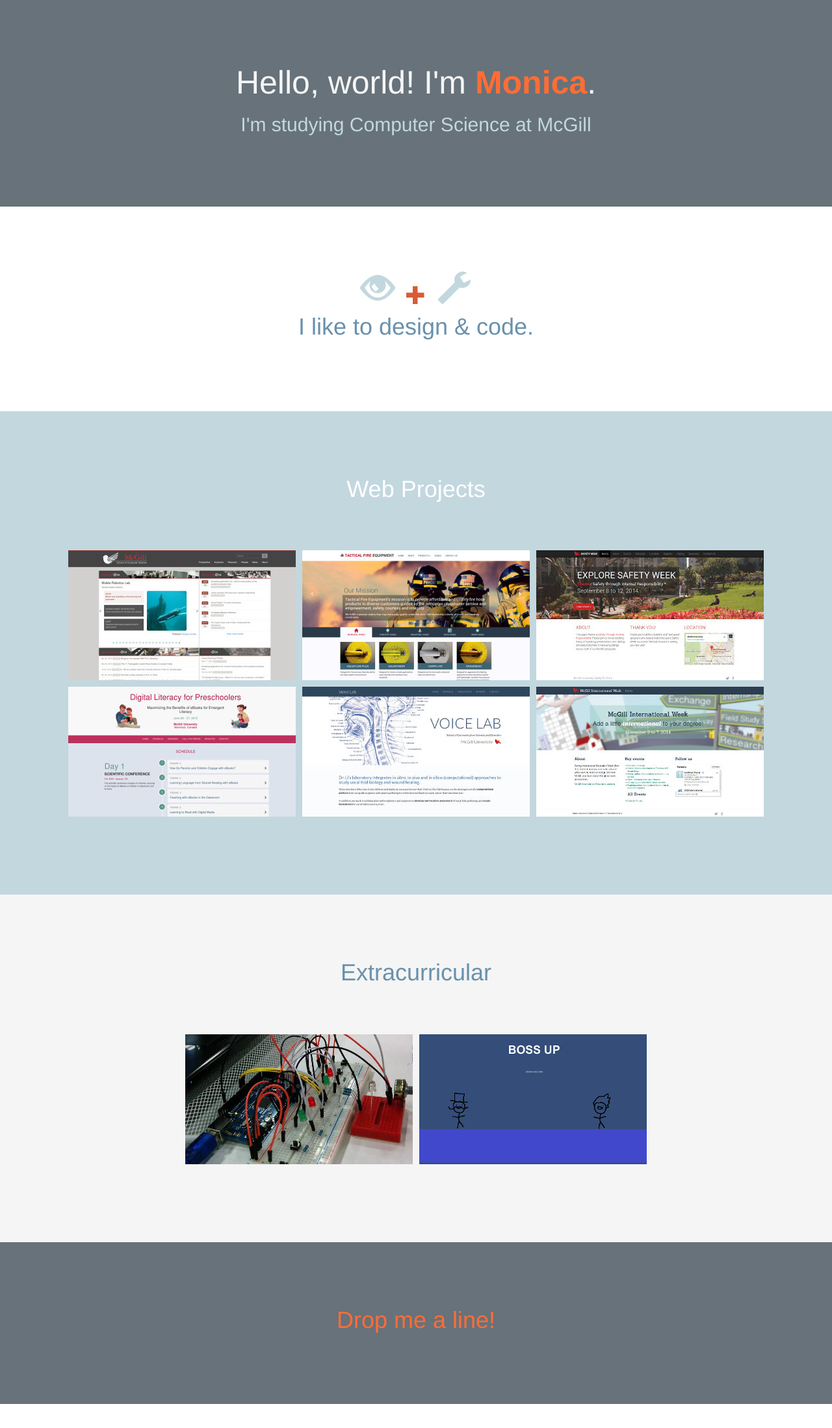
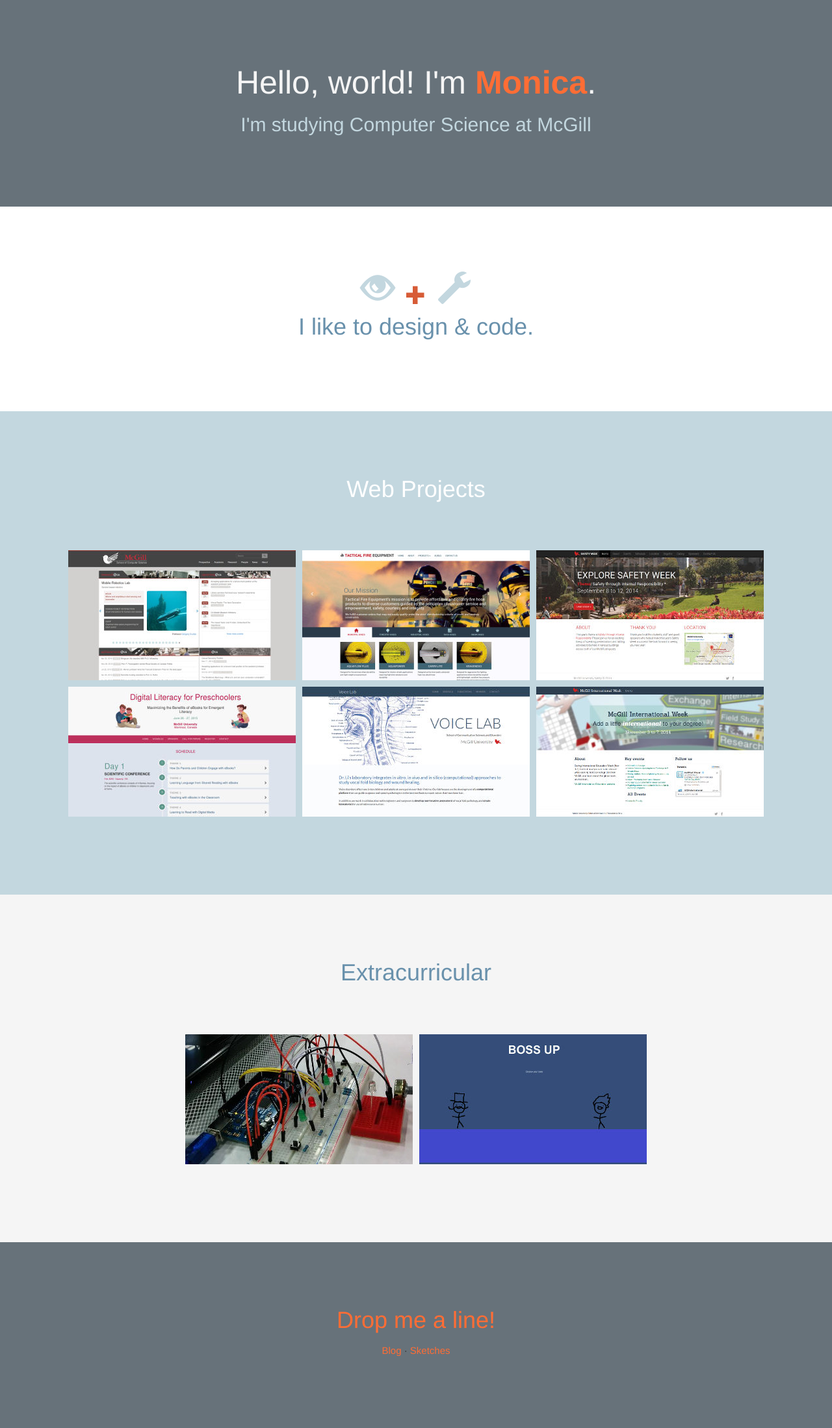
Before and after one commit to monicau/monicau.github.io, a Jekyll site: the page built from index.html, in a window 1280 px wide. Shown: the whole page at 65% size. Built offline with Jekyll 4.4.1, drawn with Linux system fonts in a browser that asks for light colours; nearby versions of some CDN libraries; Markdown is read by kramdown in place of the engine named in the settings; before the commit the page ends 2161 px from its top, so only the background shows below that.

Commit message:
Added links

```diff
--- a/_layouts/home.html
+++ b/_layouts/home.html
@@ -167,6 +167,8 @@
 
 <div class="five section">
   <h1 class=""><a href="mailto:monica.ung[at]mail.mcgill.ca">Drop me a line!</a></h1>
+  <h2><a href="">Blog</a> &middot; <a href="http://monica-draws.tumblr.com/" target="_blank">Sketches</a></h2>
+
 </div>
 
 </body>
--- a/css/style.css
+++ b/css/style.css
@@ -96,6 +96,9 @@ h1 {
 .five h1 {
 	color:#f5f5f5;
 }
+.five h2 {
+	font-size: 15px;
+}
 .blogcontainer {
     width: 960px;
 }
```
